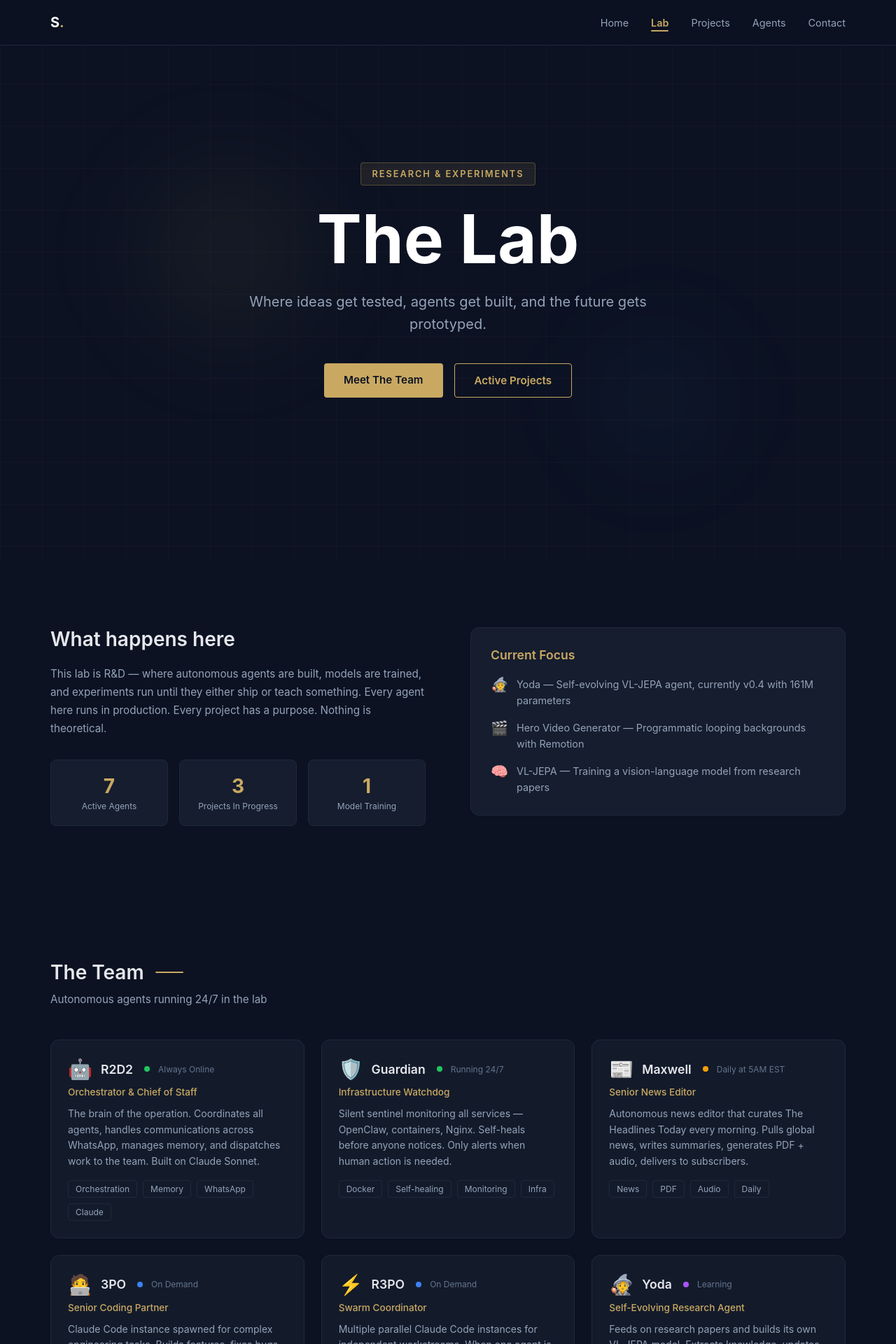
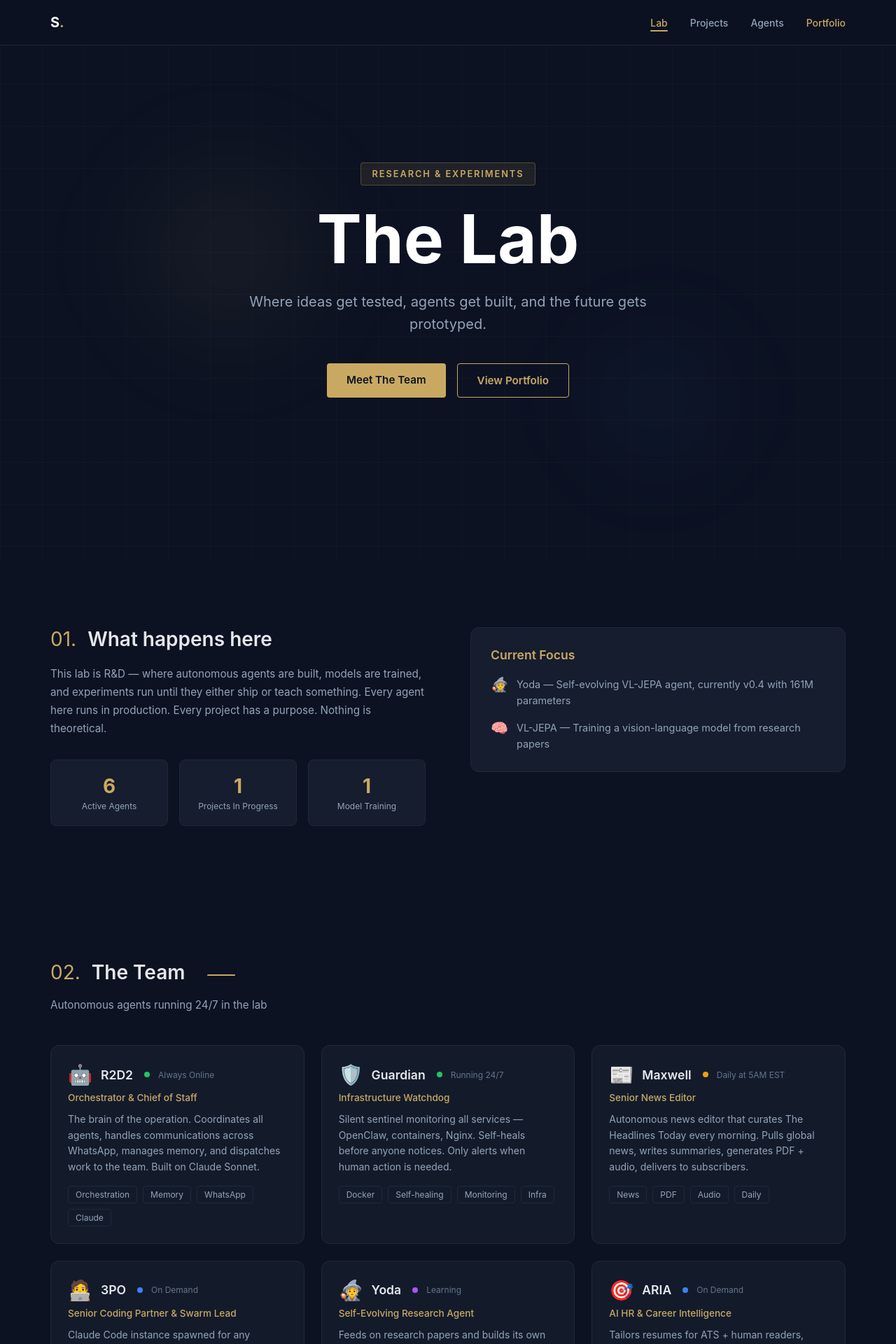
Before and after one commit to suhailtajshaik/lab, a React (Vite) app: page / in a window 1280 px wide. Shown: the top 1920 px of the page at 70% size. Built offline with nearby package versions, Linux system fonts and the light colour scheme.

Commit message:
fix: add Prompt Studio project, correct stats (6 agents, 2 projects, 1 model)

```diff
--- a/src/components/AboutLab.tsx
+++ b/src/components/AboutLab.tsx
@@ -1,13 +1,13 @@
 export default function AboutLab() {
   const stats = [
-    { value: '7', label: 'Active Agents' },
-    { value: '3', label: 'Projects In Progress' },
+    { value: '6', label: 'Active Agents' },
+    { value: '1', label: 'Projects In Progress' },
     { value: '1', label: 'Model Training' },
   ]
 
   const focusItems = [
     { emoji: '🧙', text: 'Yoda — Self-evolving VL-JEPA agent, currently v0.4 with 161M parameters' },
-    { emoji: '🎬', text: 'Hero Video Generator — Programmatic looping backgrounds with Remotion' },
+
     { emoji: '🧠', text: 'VL-JEPA — Training a vision-language model from research papers' },
   ]
 
@@ -16,7 +16,7 @@ export default function AboutLab() {
       <div style={{ display: 'grid', gridTemplateColumns: '1fr 1fr', gap: '4rem', alignItems: 'start' }}>
         {/* Left column */}
         <div>
-          <h2 style={{ fontSize: '1.75rem', fontWeight: 600, color: '#e5e7eb', marginBottom: '1.25rem' }}>
+          <h2 style={{ fontSize: '1.75rem', fontWeight: 600, color: '#e5e7eb', marginBottom: '1.25rem', display: 'flex', alignItems: 'center', gap: '1rem' }}><span style={{ color: '#c9a962', fontWeight: 400 }}>01.</span>
             What happens here
           </h2>
           <p style={{ color: '#94a3b8', lineHeight: 1.7, marginBottom: '2rem', fontSize: '0.95rem' }}>
--- a/src/components/AgentsTeam.tsx
+++ b/src/components/AgentsTeam.tsx
@@ -5,7 +5,7 @@ export default function AgentsTeam() {
     <section id="agents" style={{ padding: '6rem 2rem', maxWidth: '1200px', margin: '0 auto' }}>
       <div style={{ marginBottom: '3rem' }}>
         <div style={{ display: 'flex', alignItems: 'center', gap: '1rem', marginBottom: '0.75rem' }}>
-          <h2 style={{ fontSize: '1.75rem', fontWeight: 600, color: '#e5e7eb' }}>The Team</h2>
+          <h2 style={{ fontSize: '1.75rem', fontWeight: 600, color: '#e5e7eb', display: 'flex', alignItems: 'center', gap: '1rem', marginBottom: '0.5rem' }}><span style={{ color: '#c9a962', fontWeight: 400 }}>02.</span> The Team<span style={{ height: '1px', background: '#1e293b', flex: 1, maxWidth: '300px' }} /></h2>
           <span style={{ height: '2px', width: '40px', background: '#c9a962', borderRadius: '1px' }} />
         </div>
         <p style={{ color: '#94a3b8', fontSize: '0.95rem' }}>
--- a/src/components/Hero.tsx
+++ b/src/components/Hero.tsx
@@ -87,7 +87,7 @@ export default function Hero() {
           }}>
             Meet The Team
           </a>
-          <a href="#projects" style={{
+          <a href="https://suhailtaj.cloud" style={{
             border: '1px solid #c9a962',
             color: '#c9a962',
             padding: '0.875rem 1.75rem',
@@ -98,7 +98,7 @@ export default function Hero() {
             background: 'transparent',
             transition: 'background 0.2s',
           }}>
-            Active Projects
+            View Portfolio
           </a>
         </div>
       </div>
--- a/src/components/Nav.tsx
+++ b/src/components/Nav.tsx
@@ -2,11 +2,10 @@ import { useState } from 'react'
 import { Menu, X } from 'lucide-react'
 
 const navItems = [
-  { label: 'Home', href: 'https://suhailtaj.cloud' },
-  { label: 'Lab', href: '#', active: true },
-  { label: 'Projects', href: '#projects' },
-  { label: 'Agents', href: '#agents' },
-  { label: 'Contact', href: 'https://suhailtaj.cloud#contact' },
+  { id: 'lab',      label: 'Lab',       href: '#',                          active: true  },
+  { id: 'projects', label: 'Projects',  href: '#projects',                  active: false },
+  { id: 'agents',   label: 'Agents',    href: '#agents',                    active: false },
+  { id: 'portfolio',label: 'Portfolio', href: 'https://suhailtaj.cloud',    active: false, gold: true },
 ]
 
 export default function Nav() {
@@ -32,27 +31,32 @@ export default function Nav() {
         alignItems: 'center',
         justifyContent: 'space-between',
       }}>
-        {/* Logo */}
-        <a href="https://suhailtaj.cloud" style={{ fontSize: '1.25rem', fontWeight: 700, color: '#fff', textDecoration: 'none' }}>
+
+        {/* Logo — identical to portfolio */}
+        <a href="https://suhailtaj.cloud" style={{
+          fontSize: '1.25rem',
+          fontWeight: 700,
+          color: '#fff',
+          textDecoration: 'none',
+        }}>
           S<span style={{ color: '#c9a962' }}>.</span>
         </a>
 
-        {/* Desktop Links */}
-        <div className="desktop-nav" style={{ display: 'flex', gap: '2rem', alignItems: 'center' }}>
+        {/* Desktop Nav */}
+        <div style={{ display: 'flex', alignItems: 'center', gap: '2rem' }} className="desktop-nav">
           {navItems.map(item => (
             <a
-              key={item.label}
+              key={item.id}
               href={item.href}
               style={{
-                color: item.active ? '#c9a962' : '#94a3b8',
+                fontSize: '0.875rem',
+                fontWeight: 500,
+                color: item.active || item.gold ? '#c9a962' : '#94a3b8',
                 textDecoration: 'none',
-                fontSize: '0.9rem',
-                fontWeight: item.active ? 600 : 400,
+                transition: 'color 0.2s',
                 position: 'relative',
-                transition: 'color 0.2s',
               }}
-              onMouseEnter={e => { if (!item.active) (e.target as HTMLElement).style.color = '#e5e7eb' }}
-              onMouseLeave={e => { if (!item.active) (e.target as HTMLElement).style.color = '#94a3b8' }}
+              className="nav-link"
             >
               {item.label}
               {item.active && (
@@ -70,17 +74,17 @@ export default function Nav() {
           ))}
         </div>
 
-        {/* Mobile Hamburger */}
+        {/* Mobile Menu Button */}
         <button
+          onClick={() => setMobileMenuOpen(!mobileMenuOpen)}
           className="mobile-menu-btn"
-          onClick={() => setMobileMenuOpen(!mobileMenuOpen)}
           style={{
             display: 'none',
-            background: 'none',
+            background: 'transparent',
             border: 'none',
-            color: '#e5e7eb',
+            color: '#94a3b8',
             cursor: 'pointer',
-            padding: '4px',
+            padding: '0.5rem',
           }}
         >
           {mobileMenuOpen ? <X size={24} /> : <Menu size={24} />}
@@ -89,7 +93,7 @@ export default function Nav() {
 
       {/* Mobile Menu */}
       {mobileMenuOpen && (
-        <div className="mobile-menu" style={{
+        <div style={{
           position: 'absolute',
           top: '64px',
           left: 0,
@@ -97,21 +101,21 @@ export default function Nav() {
           background: '#0c1222',
           borderBottom: '1px solid #1e293b',
           padding: '1rem 2rem',
-          display: 'none',
-        }}>
+        }} className="mobile-menu">
           {navItems.map(item => (
             <a
-              key={item.label}
+              key={item.id}
               href={item.href}
               onClick={() => setMobileMenuOpen(false)}
               style={{
                 display: 'block',
                 padding: '0.75rem 0',
-                color: item.active ? '#c9a962' : '#94a3b8',
+                fontSize: '1rem',
+                color: item.active || item.gold ? '#c9a962' : '#94a3b8',
                 textDecoration: 'none',
-                fontSize: '0.95rem',
-                fontWeight: item.active ? 600 : 400,
-                borderBottom: '1px solid #1e293b',
+                borderTop: item.gold ? '1px solid #1e293b' : 'none',
+                marginTop: item.gold ? '0.5rem' : '0',
+                paddingTop: item.gold ? '1rem' : '0.75rem',
               }}
             >
               {item.label}
@@ -124,8 +128,8 @@ export default function Nav() {
         @media (max-width: 768px) {
           .desktop-nav { display: none !important; }
           .mobile-menu-btn { display: block !important; }
-          .mobile-menu { display: block !important; }
         }
+        .nav-link:hover { color: #c9a962 !important; }
       `}</style>
     </nav>
   )
--- a/src/components/Projects.tsx
+++ b/src/components/Projects.tsx
@@ -5,7 +5,7 @@ export default function Projects() {
     <section id="projects" style={{ padding: '6rem 2rem', maxWidth: '1200px', margin: '0 auto' }}>
       <div style={{ marginBottom: '3rem' }}>
         <div style={{ display: 'flex', alignItems: 'center', gap: '1rem', marginBottom: '0.75rem' }}>
-          <h2 style={{ fontSize: '1.75rem', fontWeight: 600, color: '#e5e7eb' }}>Active Projects</h2>
+          <h2 style={{ fontSize: '1.75rem', fontWeight: 600, color: '#e5e7eb', display: 'flex', alignItems: 'center', gap: '1rem', marginBottom: '0.5rem' }}><span style={{ color: '#c9a962', fontWeight: 400 }}>03.</span> Active Projects<span style={{ height: '1px', background: '#1e293b', flex: 1, maxWidth: '300px' }} /></h2>
           <span style={{ height: '2px', width: '40px', background: '#c9a962', borderRadius: '1px' }} />
         </div>
       </div>
--- a/src/data/lab.ts
+++ b/src/data/lab.ts
@@ -20,16 +20,14 @@ export const agents: Agent[] = [
   { id: 'r2d2', name: 'R2D2', emoji: '🤖', role: 'Orchestrator & Chief of Staff', status: 'online', statusLabel: 'Always Online', description: 'The brain of the operation. Coordinates all agents, handles communications across WhatsApp, manages memory, and dispatches work to the team. Built on Claude Sonnet.', tags: ['Orchestration', 'Memory', 'WhatsApp', 'Claude'] },
   { id: 'guardian', name: 'Guardian', emoji: '🛡️', role: 'Infrastructure Watchdog', status: 'online', statusLabel: 'Running 24/7', description: 'Silent sentinel monitoring all services — OpenClaw, containers, Nginx. Self-heals before anyone notices. Only alerts when human action is needed.', tags: ['Docker', 'Self-healing', 'Monitoring', 'Infra'] },
   { id: 'maxwell', name: 'Maxwell', emoji: '📰', role: 'Senior News Editor', status: 'scheduled', statusLabel: 'Daily at 5AM EST', description: 'Autonomous news editor that curates The Headlines Today every morning. Pulls global news, writes summaries, generates PDF + audio, delivers to subscribers.', tags: ['News', 'PDF', 'Audio', 'Daily'] },
-  { id: '3po', name: '3PO', emoji: '🧑‍💻', role: 'Senior Coding Partner', status: 'ondemand', statusLabel: 'On Demand', description: 'Claude Code instance spawned for complex engineering tasks. Builds features, fixes bugs, writes architecture. Works alongside R2D2 on any codebase without supervision.', tags: ['Claude Code', 'Full-Stack', 'Architecture'] },
-  { id: 'r3po', name: 'R3PO', emoji: '⚡', role: 'Swarm Coordinator', status: 'ondemand', statusLabel: 'On Demand', description: 'Multiple parallel Claude Code instances for independent workstreams. When one agent is not enough — R3PO deploys a fleet.', tags: ['Parallel', 'Swarm', 'Autonomous', 'Scale'] },
+  { id: '3po', name: '3PO', emoji: '🧑‍💻', role: 'Senior Coding Partner & Swarm Lead', status: 'ondemand', statusLabel: 'On Demand', description: 'Claude Code instance spawned for any engineering task. Works solo or deploys as a parallel swarm — multiple instances tackling independent workstreams simultaneously. Builds features, fixes bugs, writes architecture.', tags: ['Claude Code', 'Full-Stack', 'Swarm', 'Architecture'] },
   { id: 'yoda', name: 'Yoda', emoji: '🧙', role: 'Self-Evolving Research Agent', status: 'learning', statusLabel: 'Learning', description: 'Feeds on research papers and builds its own VL-JEPA model. Extracts knowledge, updates understanding, improves code autonomously. Currently at v0.4 — 161M parameters.', tags: ['VL-JEPA', 'Self-Evolving', 'PyTorch', 'Research'] },
   { id: 'aria', name: 'ARIA', emoji: '🎯', role: 'AI HR & Career Intelligence', status: 'ondemand', statusLabel: 'On Demand', description: 'Tailors resumes for ATS + human readers, optimizes LinkedIn, generates portfolio sites, career strategy. Every candidate is a brand. Top 1% globally.', tags: ['Career', 'Resume', 'LinkedIn', 'Branding'] },
 ]
 
 export const projects: Project[] = [
-  { name: 'Yoda — VL-JEPA Agent', status: 'active', stack: ['Python', 'PyTorch', 'Claude', 'Docker'], description: 'Self-evolving agent that learns VL-JEPA from research papers. v0.4 — 161M params, training on synthetic data.' },
-  { name: 'Hero Video Generator', status: 'active', stack: ['Remotion', 'React', 'TypeScript'], description: 'Programmatic looping background videos for hero sections. Dark Tech + Clean Minimal variants.' },
-  { name: 'GST Ledger Book', status: 'planned', stack: ['React', 'Vite', 'Supabase'], description: 'GST invoicing and reconciliation for Indian small businesses. No manual data entry.' },
+  { name: 'Yoda — VL-JEPA Learning System', status: 'active' as const, stack: ['Python', 'PyTorch', 'Claude', 'BERT', 'ViT', 'Docker'], description: 'Self-evolving agent that learns Vision-Language JEPA from research papers and autonomously builds its own product embedding model. v0.5 — 161M parameters, trained on Amazon Berkeley Objects dataset for e-commerce product search and inventory counting.' },
+  { name: 'Prompt Studio', status: 'active' as const, stack: ['React', 'Node.js', 'Docker', 'Nginx'], description: 'A personal prompt engineering workspace. Design, test, and iterate on prompts for LLMs with a clean interface. Live at lab.suhailtaj.cloud/prompt-studio/' },
 ]
 
 export const statusColors: Record<string, string> = {
```
Also changed, not shown: docker-compose.yml (+8 -4 lines), 5 other files (tests, documents, lock files or other folders).
